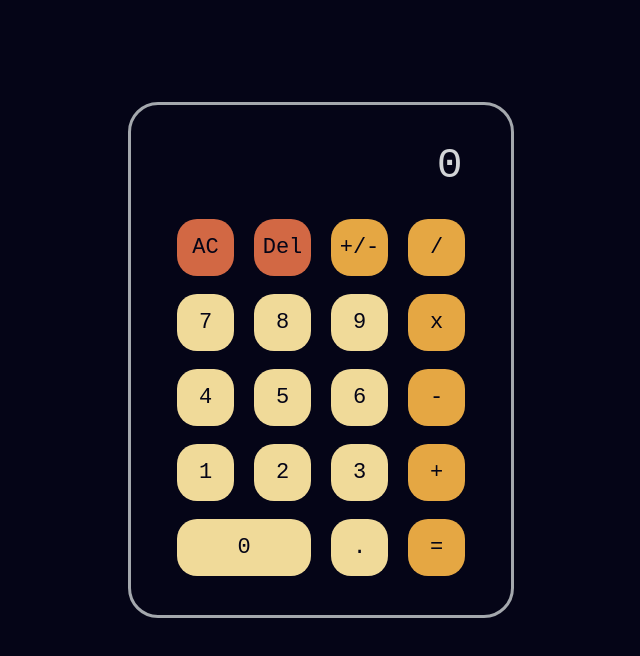
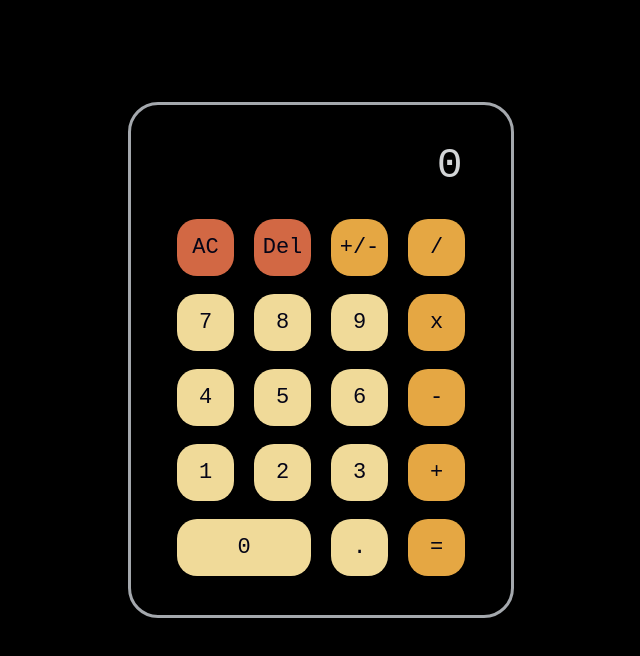
Before and after one commit to mRzadzinski/calculator, a plain HTML site: page index.html in a window 1280 px wide. Shown: the whole page, without its empty margins (319-959 px from the left). Drawn offline with Linux system fonts and the light colour scheme.

Commit message:
Update background color and README

```diff
--- a/style.css
+++ b/style.css
@@ -8,8 +8,8 @@ body {
     display: flex;
     align-items: center;
     justify-content: center;
-    background-color: #050517;
-    color: #050517;
+    background-color: black;
+    color: black;
     height: 90vh;
     width: 80vw;
     min-height: 650px;
```
Also changed, not shown: img/screen.png, 1 other file.
